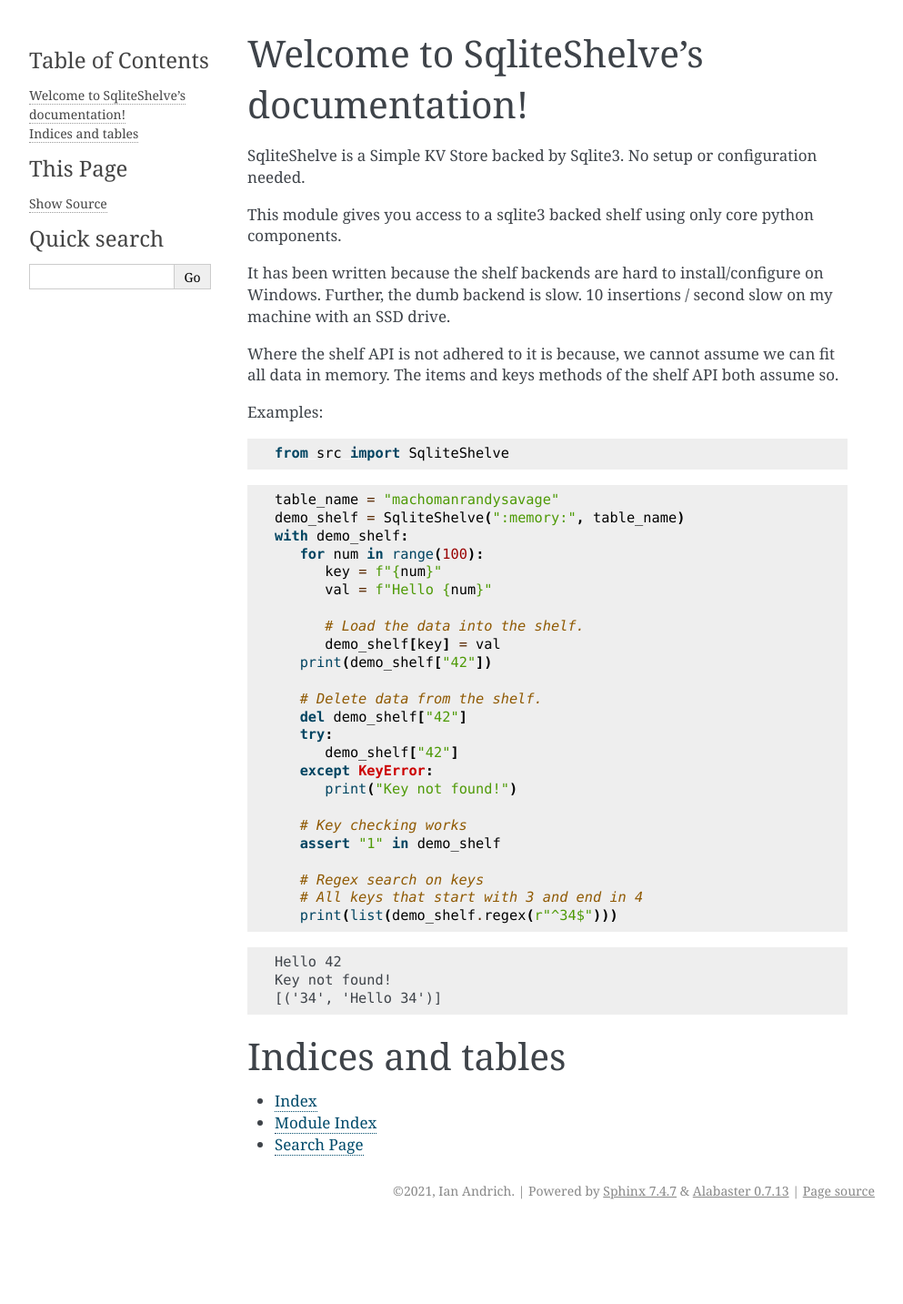
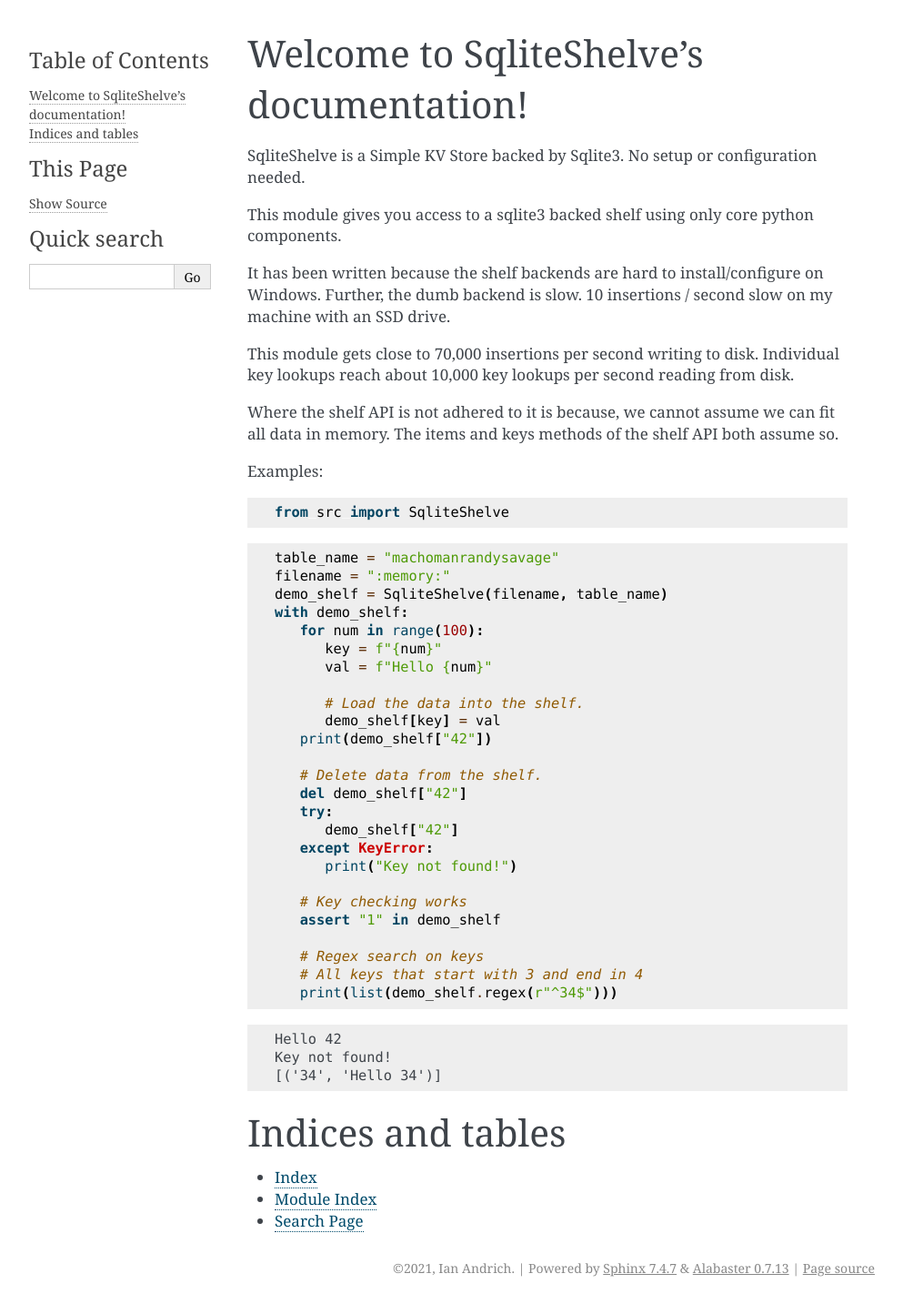
Before and after one commit to ian-andrich/SqliteShelve, a Sphinx documentation site: the page built from docs/index.rst, in a window 1280 px wide. Shown: the whole page at 91% size, without its empty margins (148-1141 px from the left). Built offline with Sphinx 7.4.7, drawn with Linux system fonts in a browser that asks for light colours; before the commit the page ends 1348 px from its top, so only the background shows below that.

Commit message:
Finished documenting the main object.

```diff
--- a/doc_requirements.txt
+++ b/doc_requirements.txt
@@ -1,2 +1 @@
 sphinx
-snooty-lextudio
--- a/docs/index.rst
+++ b/docs/index.rst
@@ -14,6 +14,9 @@
 Further, the dumb backend is slow.
 10 insertions / second slow on my machine with an SSD drive.
 
+This module gets close to 70,000 insertions per second writing to disk.
+Individual key lookups reach about 10,000 key lookups per second reading from disk.
+
 Where the shelf API is not adhered to it is because, we cannot assume we can fit all data in memory.
 The items and keys methods of the shelf API both assume so.
 
@@ -26,7 +29,8 @@
 .. testcode::
 
    table_name = "machomanrandysavage"
-   demo_shelf = SqliteShelve(":memory:", table_name)
+   filename = ":memory:"
+   demo_shelf = SqliteShelve(filename, table_name)
    with demo_shelf:
       for num in range(100):
          key = f"{num}"
--- a/src/__init__.py
+++ b/src/__init__.py
@@ -7,4 +7,4 @@
 __all__ = [
     "SqliteShelve",
 ]
-__version__ = "0.1.2"
+__version__ = "0.1.4"
```
